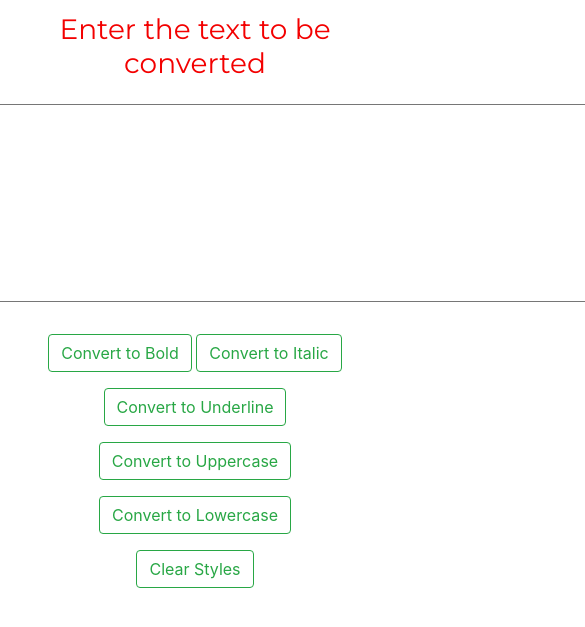
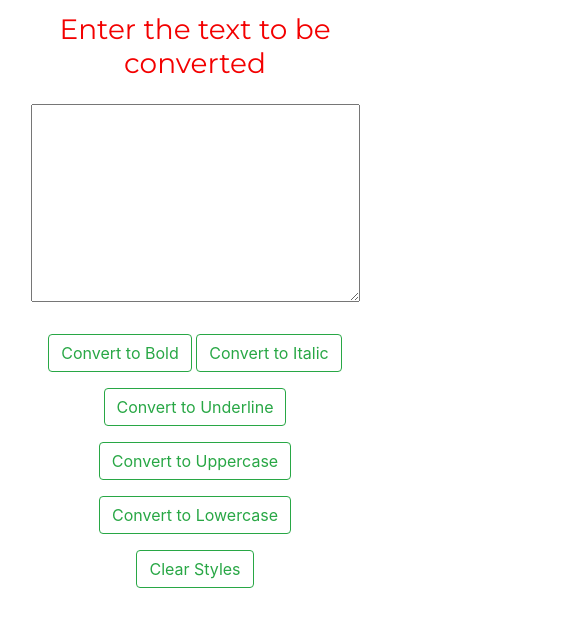
Before and after one commit to Fawaaz-Coder/TextConverter, a plain HTML site: page index.html in a window 390 px wide. Shown: the part 59-686 px from the top of the page, 585 px wide, since content can reach past the window. Drawn offline with nearby package versions, Linux system fonts and the light colour scheme.

Commit message:
Made the input box responsive

```diff
--- a/index.html
+++ b/index.html
@@ -45,7 +45,7 @@
     <!-- Main Part -->
     <div class="container-fluid text-center d-flex flex-column align-items-center" id="main-part">
         <h3 id="main-heading" class="mb-4 mt-3 text-success">Enter the text to be converted</h3>
-        <textarea name="box" id="box" cols="80" rows="8" class="mb-3"></textarea>
+        <textarea name="box" id="box" cols="30" rows="8" class="mb-3"></textarea>
 
         <div class="container-fluid text-center mt-2">
             <button class="btn btn-outline-success my-2" id="b" onclick="bold()">Convert to Bold</button>
```
